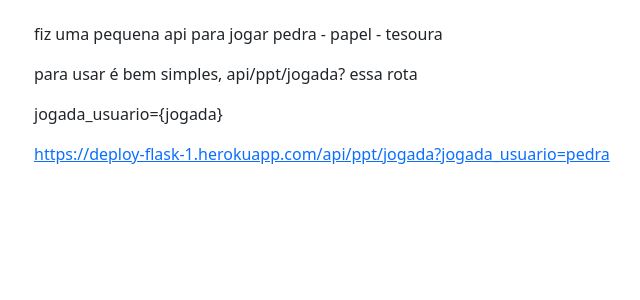
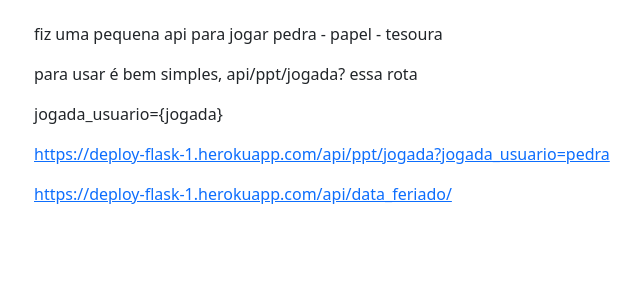
Before and after one commit to GustavoGarciaPereira/backend-receitas-gif-flask, a Python web app: template api_flask/templates/boas_vindas.html in a window 1280 px wide. Shown: the part 370-670 px from the top of the page, without its empty margins (48-688 px from the left). Run offline with Jinja, Linux system fonts and the light colour scheme; the template is opened without the code that fills it, so the values that code supplies are empty.

Commit message:
add rota feriados

```diff
--- a/api_flask/templates/boas_vindas.html
+++ b/api_flask/templates/boas_vindas.html
@@ -40,11 +40,16 @@
         <p>para usar é bem simples, api/ppt/jogada? essa rota</p>
         <p>jogada_usuario={jogada}</p>
 
-        <a target="_blank" href="https://deploy-flask-1.herokuapp.com/api/ppt/jogada?jogada_usuario=pedra">
-            https://deploy-flask-1.herokuapp.com/api/ppt/jogada?jogada_usuario=pedra
-        </a>
-
-
+        <p>
+            <a target="_blank" href="https://deploy-flask-1.herokuapp.com/api/ppt/jogada?jogada_usuario=pedra">
+                https://deploy-flask-1.herokuapp.com/api/ppt/jogada?jogada_usuario=pedra
+            </a>
+        </p>
+        <p>
+            <a target="_blank" href="https://deploy-flask-1.herokuapp.com//api/data_feriado/">
+                https://deploy-flask-1.herokuapp.com/api/data_feriado/
+            </a>
+        </p>
     </div>
 
 </body>
```
